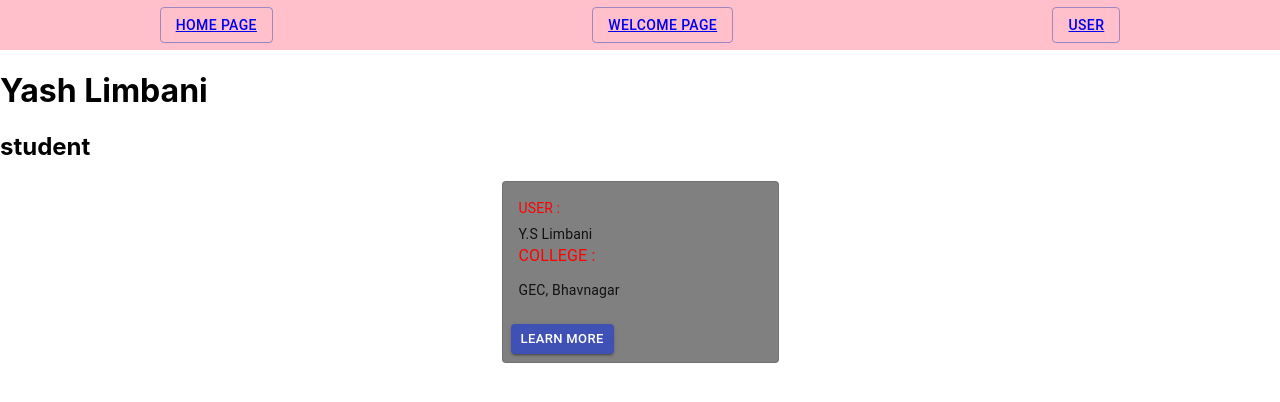
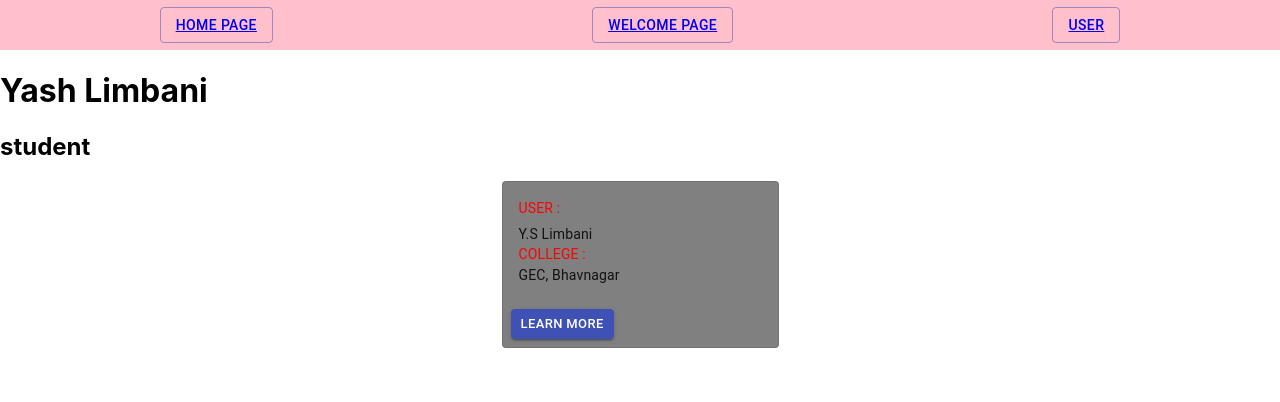
Before and after one commit to YashLimbani/EbookSell, a React (Create React App) app: page /user in a window 1280 px wide. Shown: the top 402 px of the page. Built offline with nearby package versions, Linux system fonts and the light colour scheme.

Commit message:
initial commit

```diff
--- a/src/components/card.js
+++ b/src/components/card.js
@@ -61,7 +61,7 @@ export default function SimpleCard() {
           <Typography variant="body2" component="h2">
             Y.S Limbani <br />
           </Typography>
-          <Typography className={classes.pos} color="textSecondary">
+          <Typography className={classes.title} color="textSecondary">
             <span
               style={{
                 color: "red",
```
